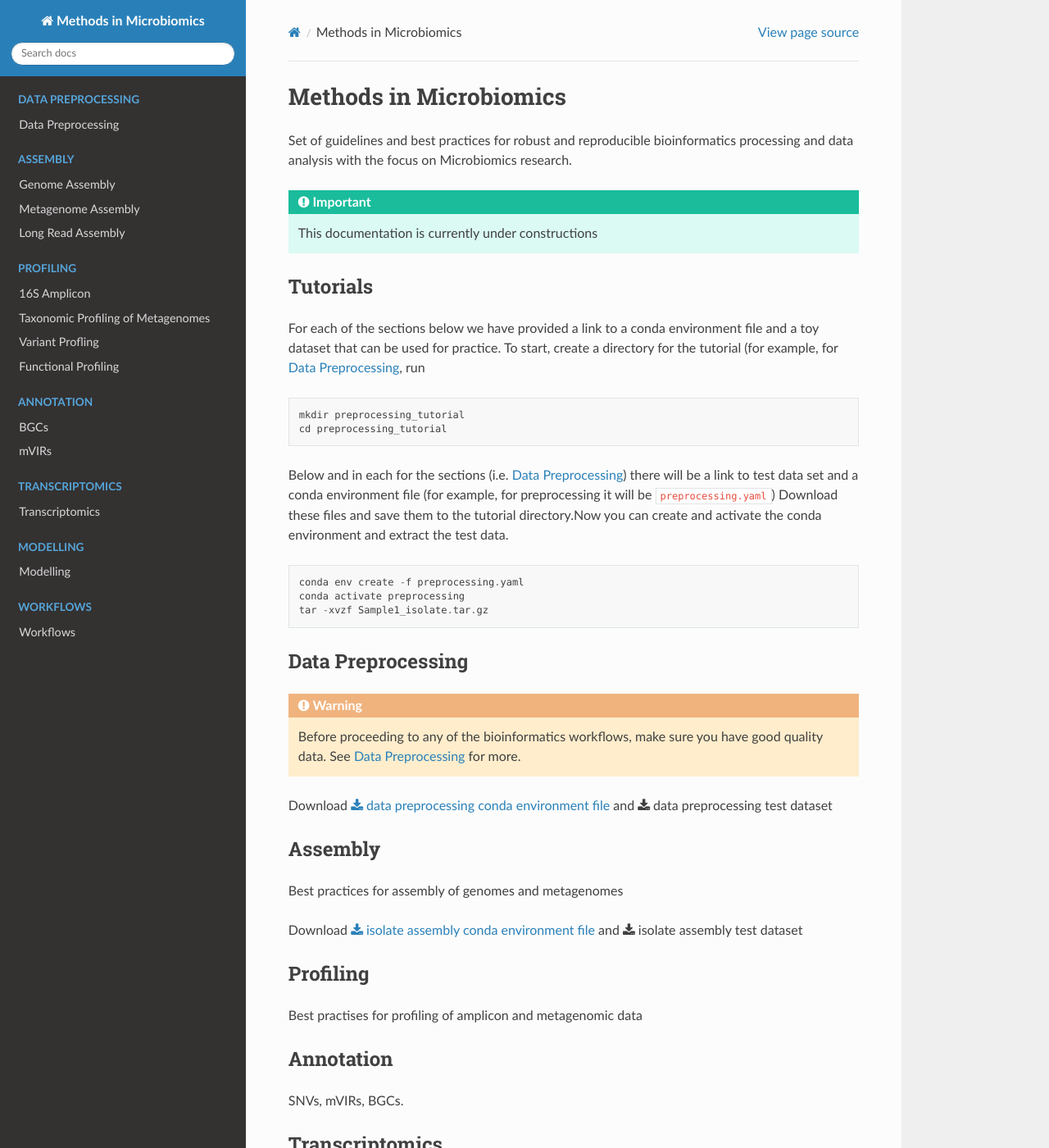
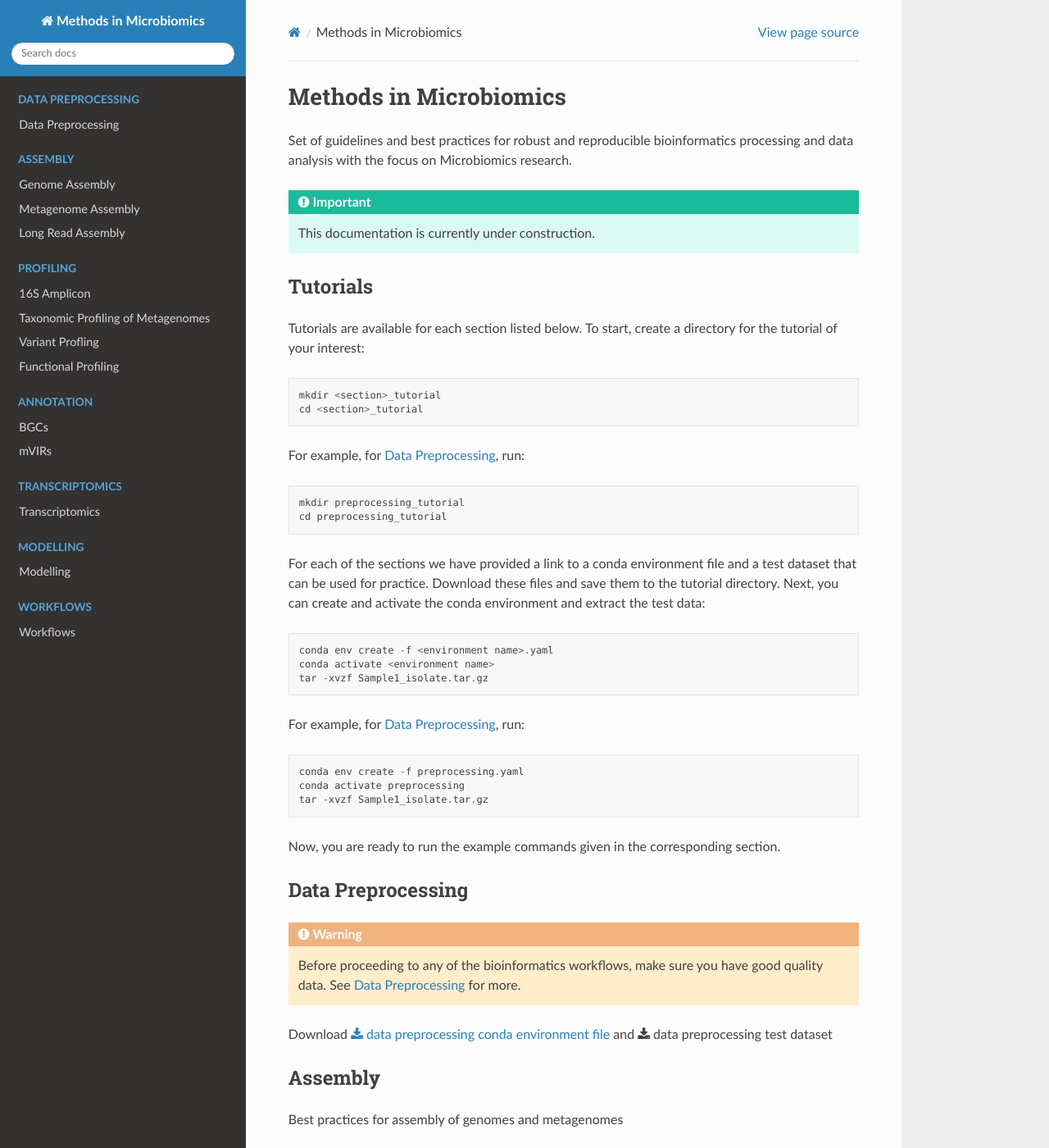
Before and after one commit to MicrobiologyETHZ/Methods_in_Microbiomics, a Sphinx documentation site: the page built from docs/index.rst, in a window 1280 px wide and 1400 px high. Shown: the whole window at 82% size. Built offline with Sphinx 7.4.7 and the Read the Docs theme 2.0.0, drawn with Linux system fonts in a browser that asks for light colours.

Commit message:
Revision of top part of index.rst

```diff
--- a/docs/index.rst
+++ b/docs/index.rst
@@ -16,7 +16,7 @@ with the focus on Microbiomics research.
 
 .. important::
 
-    This documentation is currently under constructions
+    This documentation is currently under construction.
 
 .. _tutorials:
 
@@ -24,21 +24,37 @@ with the focus on Microbiomics research.
 Tutorials
 ----------
 
-For each of the sections below we have provided a link to a conda environment file and a toy dataset that can be used for practice.
-To start,  create a directory for the tutorial (for example, for  :doc:`/preprocessing/preprocessing`, run
+Tutorials are available for each section listed below. To start, create a directory for the tutorial of your interest:
+
+.. code-block::
+
+   mkdir <section>_tutorial
+   cd <section>_tutorial
+
+For example, for  :doc:`/preprocessing/preprocessing`, run:
 
 .. code-block::
 
    mkdir preprocessing_tutorial
    cd preprocessing_tutorial
 
-Below and in each for the sections (i.e. :doc:`/preprocessing/preprocessing`) there will be a link to test data set and a conda environment file (for example, for preprocessing it will be :code:`preprocessing.yaml`) Download these files and save them to the tutorial directory.Now you can create and activate the conda environment and extract the test data.
+For each of the sections we have provided a link to a conda environment file and a test dataset that can be used for practice. Download these files and save them to the tutorial directory. Next, you can create and activate the conda environment and extract the test data:
+
+.. code-block::
+
+   conda env create -f <environment name>.yaml
+   conda activate <environment name>
+   tar -xvzf Sample1_isolate.tar.gz
+
+For example, for  :doc:`/preprocessing/preprocessing`, run:
 
 .. code-block::
 
    conda env create -f preprocessing.yaml
    conda activate preprocessing
    tar -xvzf Sample1_isolate.tar.gz
+
+Now, you are ready to run the example commands given in the corresponding section.
 
 .. _main-reproducible-research:
 
```
